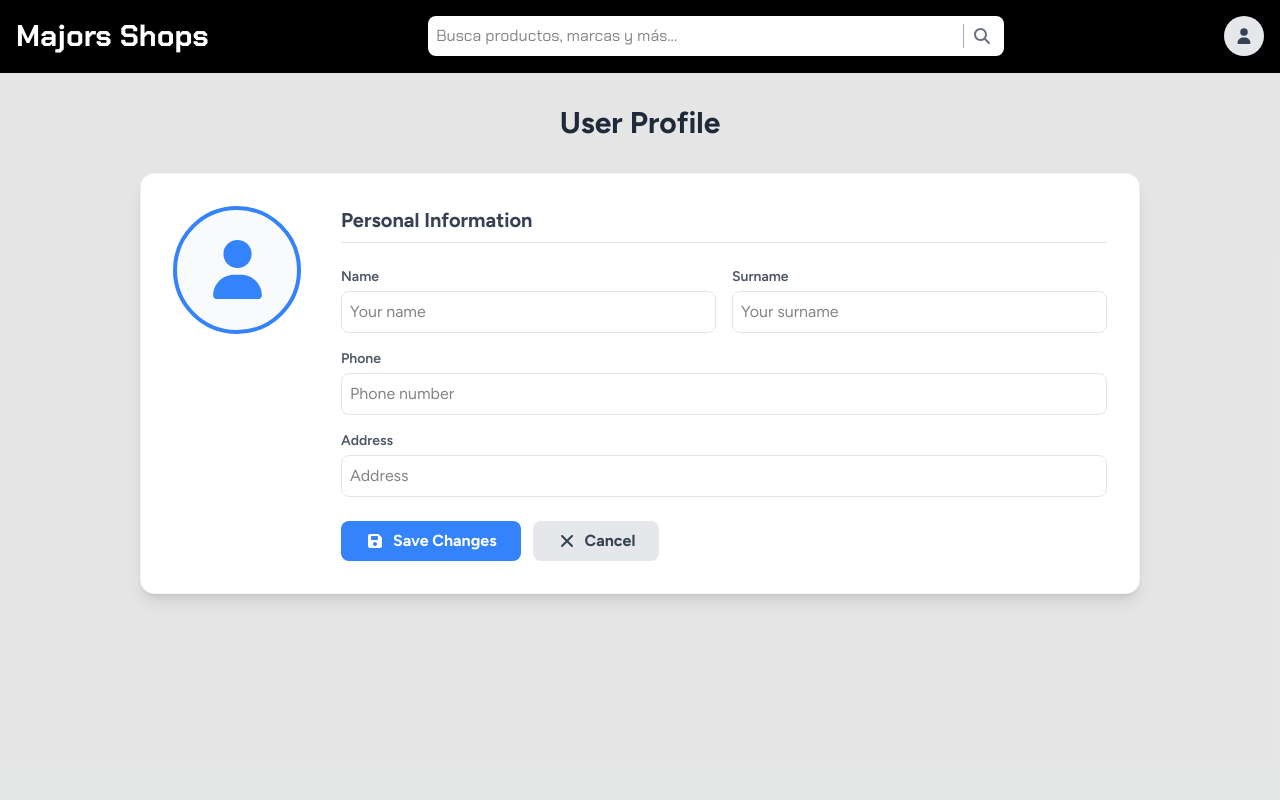
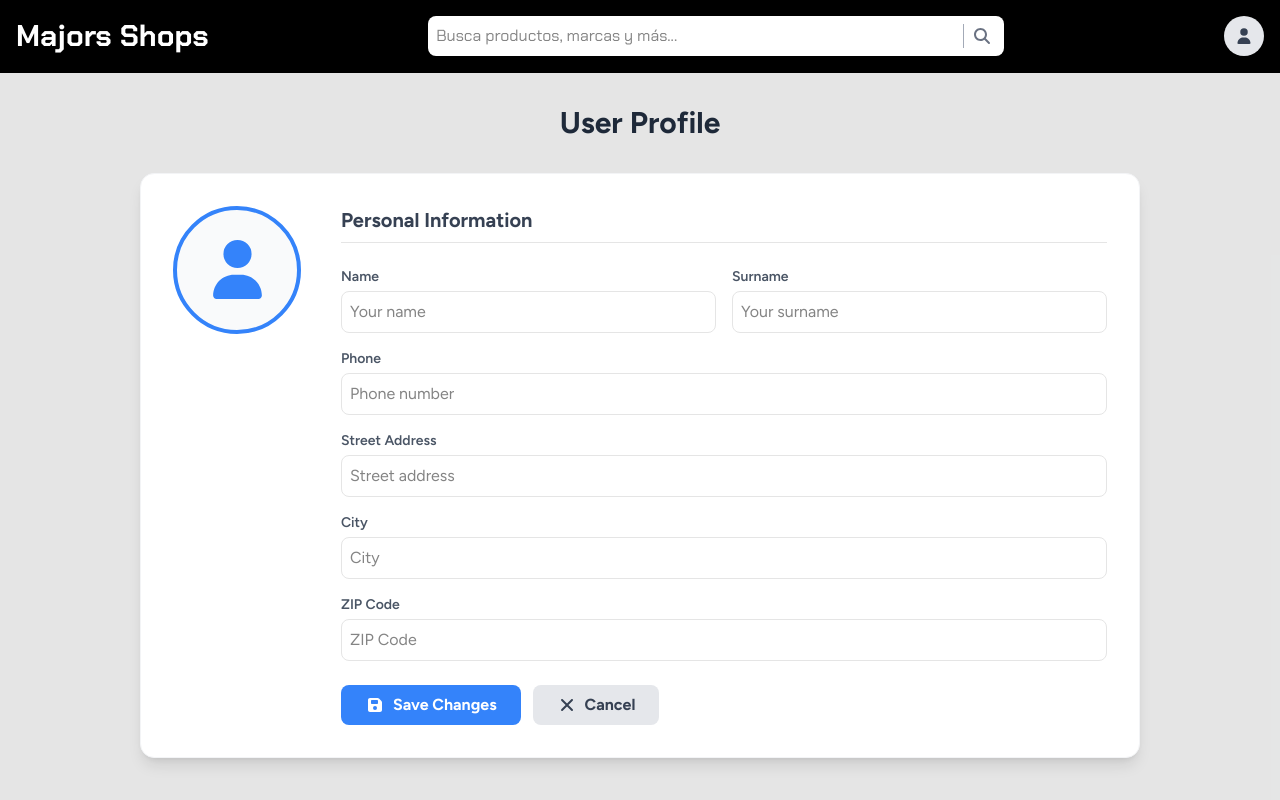
Before and after one commit to nashimz/react-ecommerce, a React (Vite) app in the folder Majors Shop/: page /profile in a window 1280 px wide. Both pictures are taken after a click on the button "Edit". Built offline with nearby package versions, Linux system fonts and the light colour scheme; no server answers.

Commit message:
Modifying profile view to match persistency with checkout and viceversa

```diff
--- a/Majors Shop/src/components/Profile.jsx
+++ b/Majors Shop/src/components/Profile.jsx
@@ -19,16 +19,21 @@ export default function Profile() {
     name: "",
     surname: "",
     phone: "",
-    address: "",
+    city: "",
+    zipCode: "",
+    street: "",
   });
 
   useEffect(() => {
+    const address = user?.addresses?.[0] || {};
     if (user) {
       setFormData({
         name: user.name || "",
         surname: user.surname || "",
         phone: user.phone || "",
-        address: user.address || "",
+        street: address.street || "",
+        city: address.city || "",
+        zipCode: address.zipCode || "",
       });
     }
   }, [user]);
@@ -131,14 +136,38 @@ export default function Profile() {
                 </div>
                 <div className="flex flex-col gap-1">
                   <label className="text-sm font-semibold text-gray-600">
-                    Address
+                    Street Address
                   </label>
                   <input
-                    name="address"
-                    value={formData.address}
+                    name="street"
+                    value={formData.street}
                     onChange={handleChange}
                     className="border rounded-md p-2 outline-none focus:ring-2 focus:ring-add-cart"
-                    placeholder="Address"
+                    placeholder="Street address"
+                  />
+                </div>
+                <div className="flex flex-col gap-1">
+                  <label className="text-sm font-semibold text-gray-600">
+                    City
+                  </label>
+                  <input
+                    name="city"
+                    value={formData.city}
+                    onChange={handleChange}
+                    className="border rounded-md p-2 outline-none focus:ring-2 focus:ring-add-cart"
+                    placeholder="City"
+                  />
+                </div>
+                <div className="flex flex-col gap-1">
+                  <label className="text-sm font-semibold text-gray-600">
+                    ZIP Code
+                  </label>
+                  <input
+                    name="zipCode"
+                    value={formData.zipCode}
+                    onChange={handleChange}
+                    className="border rounded-md p-2 outline-none focus:ring-2 focus:ring-add-cart"
+                    placeholder="ZIP Code"
                   />
                 </div>
 
```
